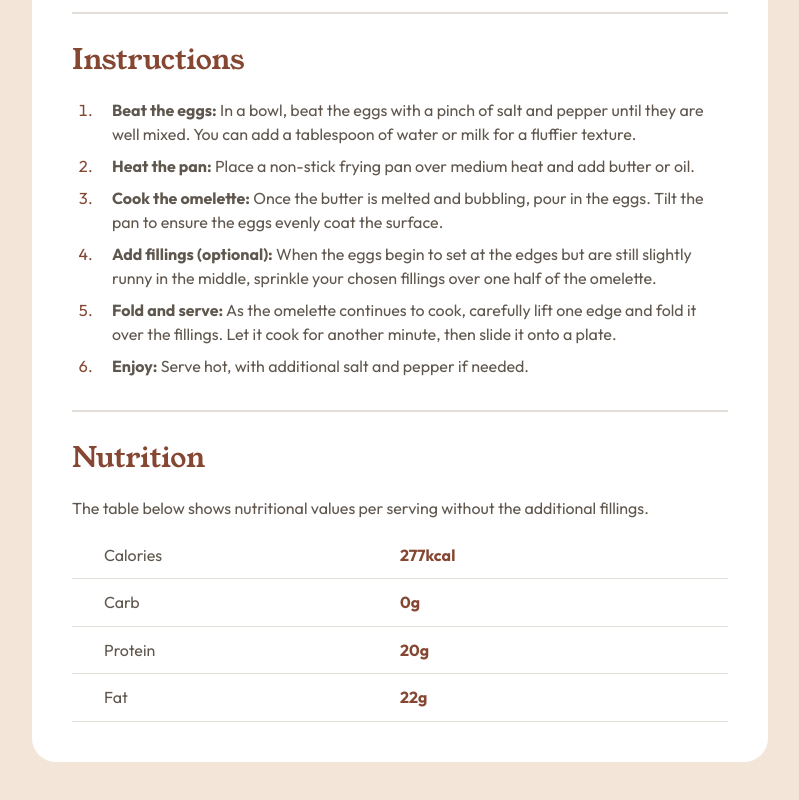
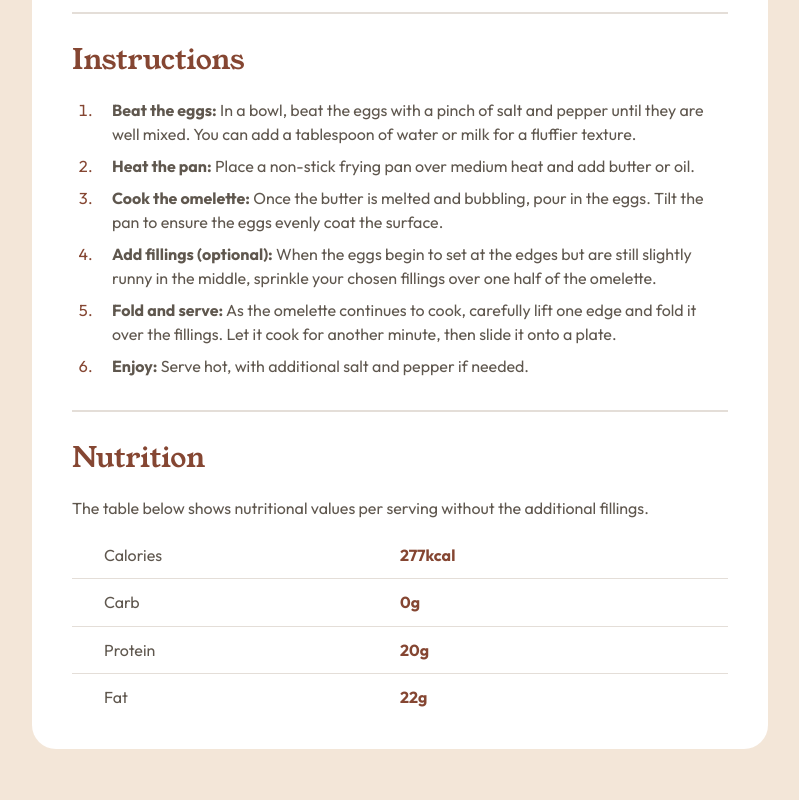
Before and after one commit to Artiqq/recipe-page, a plain HTML site: page index.html in a window 1280 px wide. Shown: the part 1080-1880 px from the top of the page, without its empty margins (240-1039 px from the left). Drawn offline with Linux system fonts and the light colour scheme.

Commit message:
Style:att

```diff
--- a/style.css
+++ b/style.css
@@ -213,6 +213,16 @@ ol li span {
   padding: 0 2rem 0.75rem 0;
 }
 
+.recipe-nutri table tr:last-child td:first-child {
+  padding: 0.75rem 2rem 0 2rem;
+  border-bottom: 0;
+}
+
+.recipe-nutri table tr:last-child td:nth-child(2){
+  padding: 0.75rem 2rem 0 0;
+  border-bottom: 0;
+}
+
 .recipe-nutri table tr:not(:first-child) td {
   padding: 0.75rem 1rem 0.75rem 2rem;
 }
```
